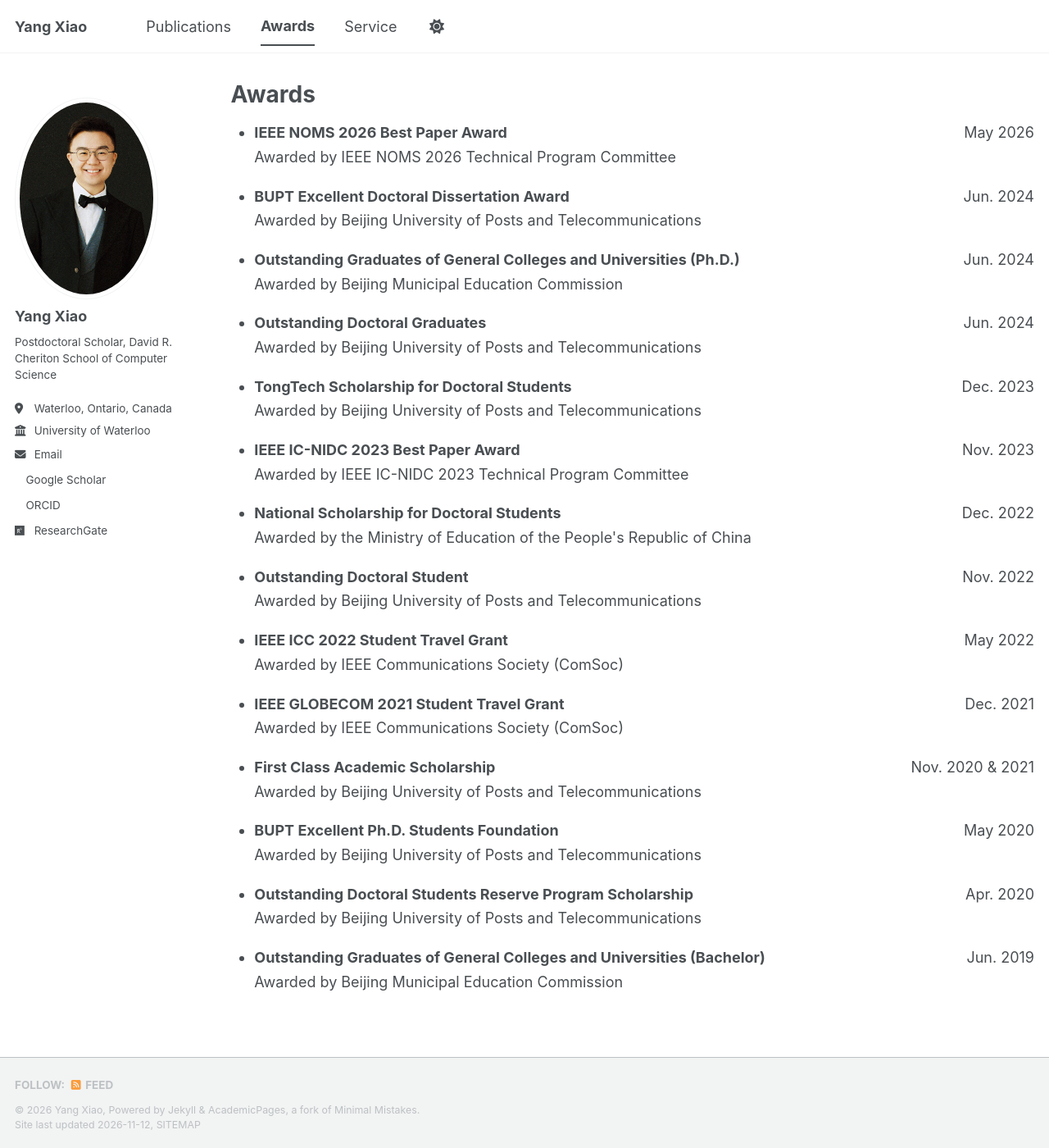
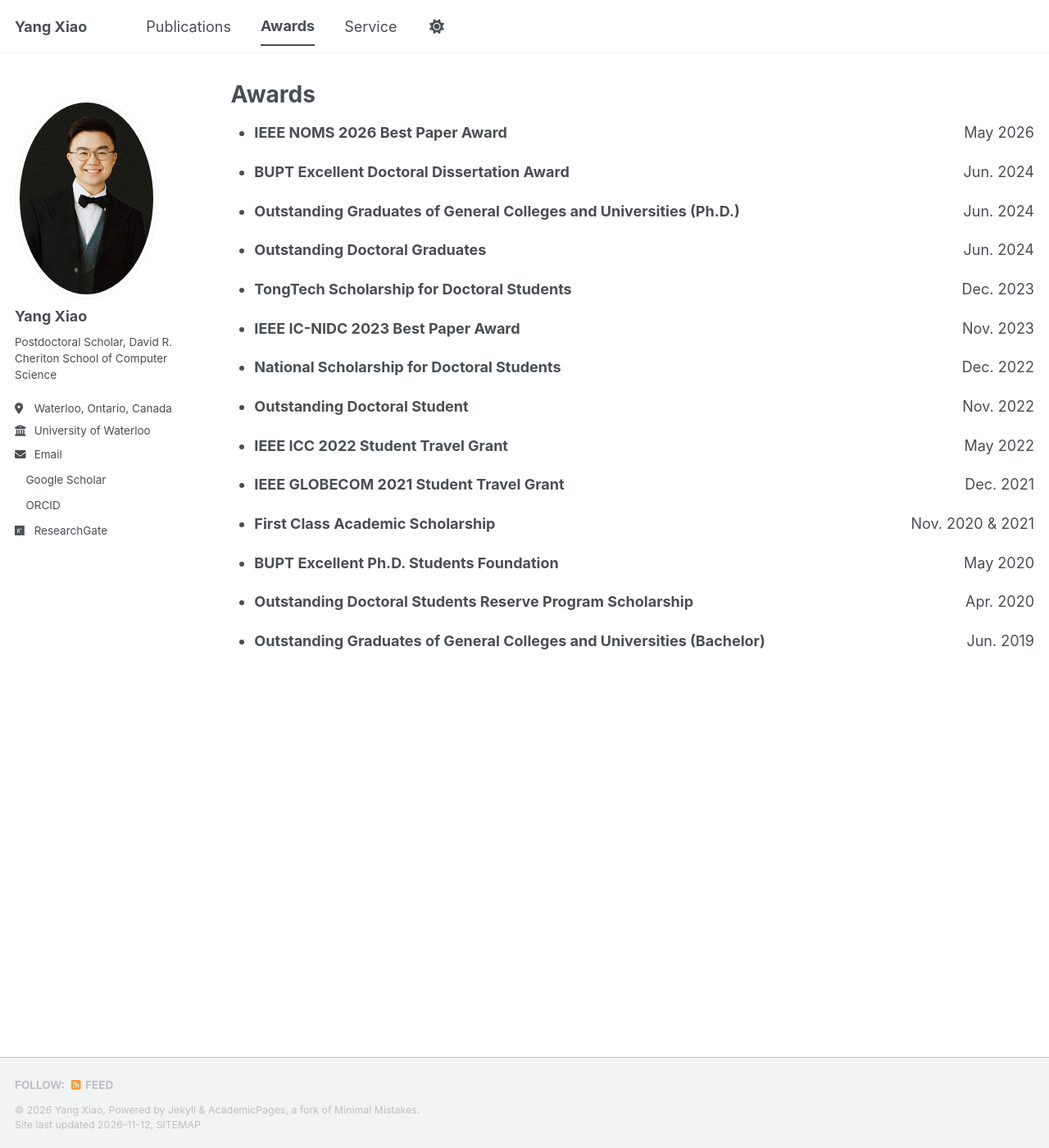
Before and after one commit to yangxiao3509/yangxiao3509.github.io, a Jekyll site: the page built from _pages/awards.html, in a window 1280 px wide and 1400 px high. Shown: the whole window at 82% size. Built offline with Jekyll 4.4.1, drawn with Linux system fonts in a browser that asks for light colours; a style sheet for code colours, icons or effects is not loaded.

Commit message:
Comment out award descriptions in awards.html
Commented out award descriptions for various awards.

```diff
--- a/_pages/awards.html
+++ b/_pages/awards.html
@@ -11,7 +11,7 @@ author_profile: true
       <strong>IEEE NOMS 2026 Best Paper Award</strong>
       <span class="award-date">May 2026</span>
     </div>
-    <div>Awarded by IEEE NOMS 2026 Technical Program Committee</div>
+    <!-- <div>Awarded by IEEE NOMS 2026 Technical Program Committee</div> -->
   </li>
 
   <li>
@@ -19,7 +19,7 @@ author_profile: true
       <strong>BUPT Excellent Doctoral Dissertation Award</strong>
       <span class="award-date">Jun. 2024</span>
     </div>
-    <div>Awarded by Beijing University of Posts and Telecommunications</div>
+    <!-- <div>Awarded by Beijing University of Posts and Telecommunications</div> -->
   </li>
 
   <li>
@@ -27,7 +27,7 @@ author_profile: true
       <strong>Outstanding Graduates of General Colleges and Universities (Ph.D.)</strong>
       <span class="award-date">Jun. 2024</span>
     </div>
-    <div>Awarded by Beijing Municipal Education Commission</div>
+    <!-- <div>Awarded by Beijing Municipal Education Commission</div> -->
   </li>
 
   <li>
@@ -35,7 +35,7 @@ author_profile: true
       <strong>Outstanding Doctoral Graduates</strong>
       <span class="award-date">Jun. 2024</span>
     </div>
-    <div>Awarded by Beijing University of Posts and Telecommunications</div>
+    <!-- <div>Awarded by Beijing University of Posts and Telecommunications</div> -->
   </li>
 
   <li>
@@ -43,7 +43,7 @@ author_profile: true
       <strong>TongTech Scholarship for Doctoral Students</strong>
       <span class="award-date">Dec. 2023</span>
     </div>
-    <div>Awarded by Beijing University of Posts and Telecommunications</div>
+    <!-- <div>Awarded by Beijing University of Posts and Telecommunications</div> -->
   </li>
 
   <li>
@@ -51,7 +51,7 @@ author_profile: true
       <strong>IEEE IC-NIDC 2023 Best Paper Award</strong>
       <span class="award-date">Nov. 2023</span>
     </div>
-    <div>Awarded by IEEE IC-NIDC 2023 Technical Program Committee</div>
+    <!-- <div>Awarded by IEEE IC-NIDC 2023 Technical Program Committee</div> -->
   </li>
 
   <li>
@@ -59,7 +59,7 @@ author_profile: true
       <strong>National Scholarship for Doctoral Students</strong>
       <span class="award-date">Dec. 2022</span>
     </div>
-    <div>Awarded by the Ministry of Education of the People's Republic of China</div>
+    <!-- <div>Awarded by the Ministry of Education of the People's Republic of China</div> -->
   </li>
 
   <li>
@@ -67,7 +67,7 @@ author_profile: true
       <strong>Outstanding Doctoral Student</strong>
       <span class="award-date">Nov. 2022</span>
     </div>
-    <div>Awarded by Beijing University of Posts and Telecommunications</div>
+    <!-- <div>Awarded by Beijing University of Posts and Telecommunications</div> -->
   </li>
 
   <li>
@@ -75,7 +75,7 @@ author_profile: true
       <strong>IEEE ICC 2022 Student Travel Grant</strong>
       <span class="award-date">May 2022</span>
     </div>
-    <div>Awarded by IEEE Communications Society (ComSoc)</div>
+    <!-- <div>Awarded by IEEE Communications Society (ComSoc)</div> -->
   </li>
 
   <li>
@@ -83,7 +83,7 @@ author_profile: true
       <strong>IEEE GLOBECOM 2021 Student Travel Grant</strong>
       <span class="award-date">Dec. 2021</span>
     </div>
-    <div>Awarded by IEEE Communications Society (ComSoc)</div>
+    <!-- <div>Awarded by IEEE Communications Society (ComSoc)</div> -->
   </li>
 
   <li>
@@ -91,7 +91,7 @@ author_profile: true
       <strong>First Class Academic Scholarship</strong>
       <span class="award-date">Nov. 2020 &amp; 2021</span>
     </div>
-    <div>Awarded by Beijing University of Posts and Telecommunications</div>
+    <!-- <div>Awarded by Beijing University of Posts and Telecommunications</div> -->
   </li>
 
   <li>
@@ -99,7 +99,7 @@ author_profile: true
       <strong>BUPT Excellent Ph.D. Students Foundation</strong>
       <span class="award-date">May 2020</span>
     </div>
-    <div>Awarded by Beijing University of Posts and Telecommunications</div>
+    <!-- <div>Awarded by Beijing University of Posts and Telecommunications</div> -->
   </li>
 
   <li>
@@ -107,7 +107,7 @@ author_profile: true
       <strong>Outstanding Doctoral Students Reserve Program Scholarship</strong>
       <span class="award-date">Apr. 2020</span>
     </div>
-    <div>Awarded by Beijing University of Posts and Telecommunications</div>
+    <!-- <div>Awarded by Beijing University of Posts and Telecommunications</div> -->
   </li>
 
   <li>
@@ -115,7 +115,7 @@ author_profile: true
       <strong>Outstanding Graduates of General Colleges and Universities (Bachelor)</strong>
       <span class="award-date">Jun. 2019</span>
     </div>
-    <div>Awarded by Beijing Municipal Education Commission</div>
+    <!-- <div>Awarded by Beijing Municipal Education Commission</div> -->
   </li>
 </ul>
 
```
